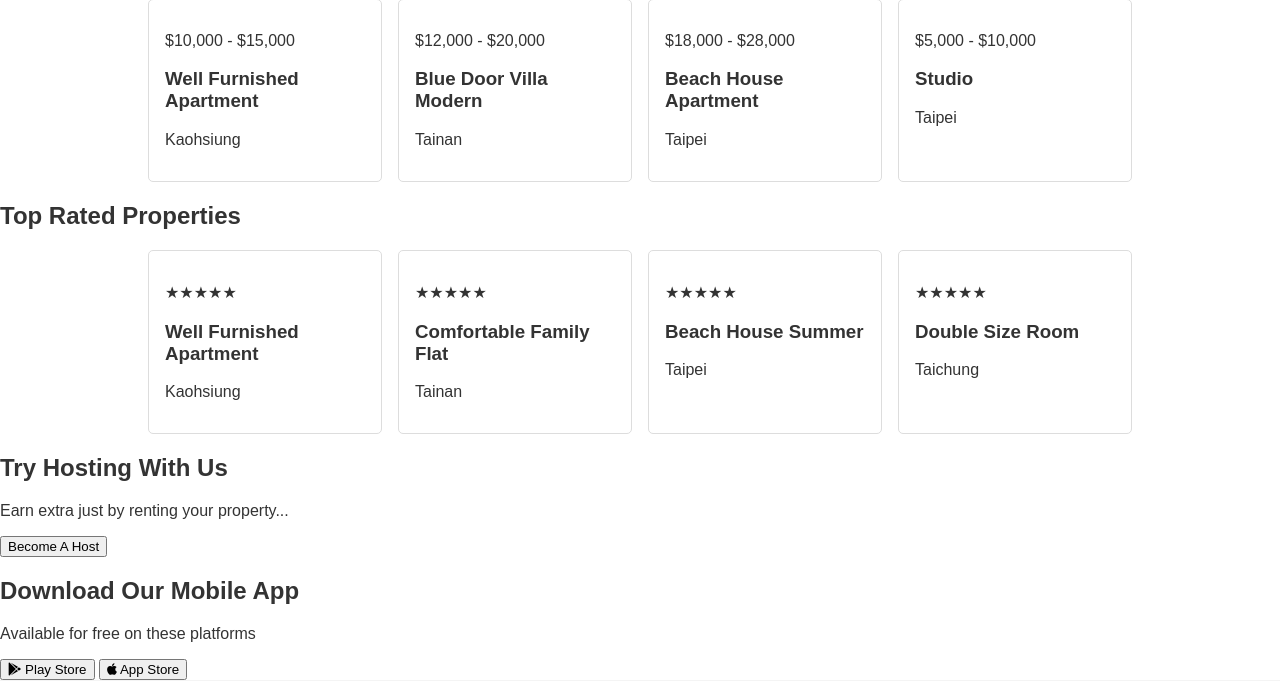
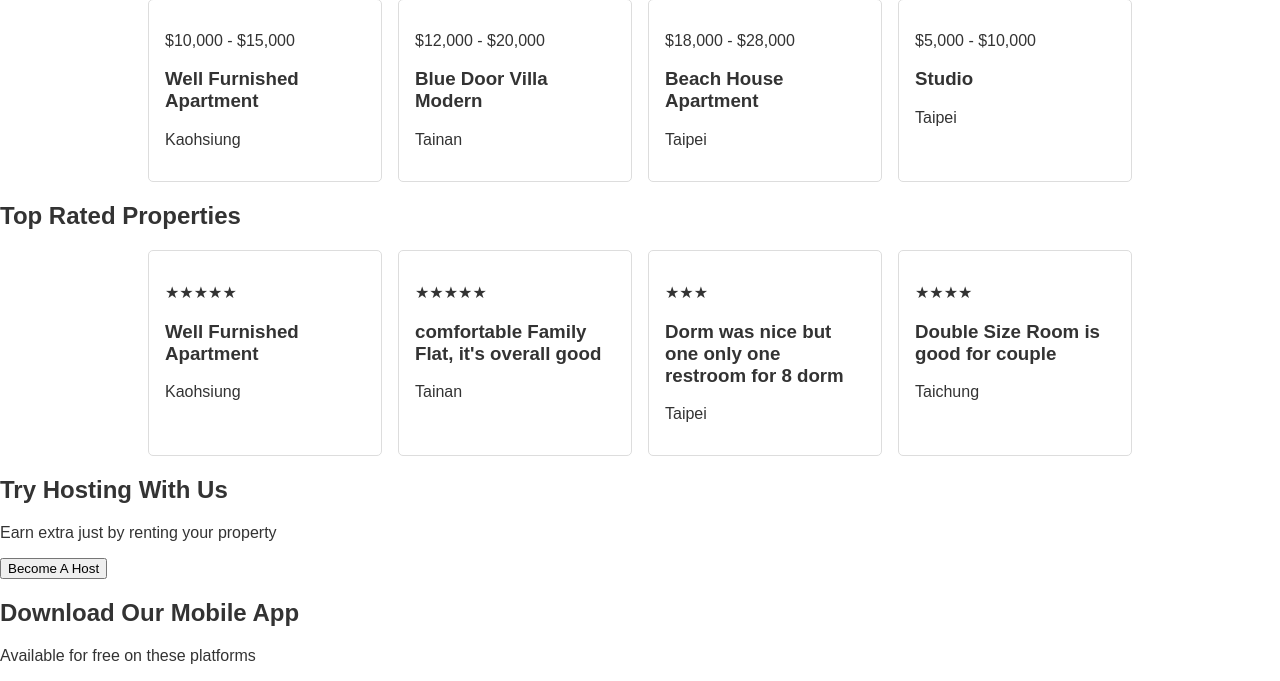
Before and after one commit to ashrafghulam/Final-Term, a Flask app: page / in a window 1280 px wide. Shown: the part 304-985 px from the top of the page. Run offline with Flask 3, Linux system fonts and the light colour scheme.

Commit message:
some basic changes in Home page

```diff
--- a/templates/home.html
+++ b/templates/home.html
@@ -75,17 +75,17 @@
                 </div>
                 <div class="property-card">
                     <p>★★★★★</p>
-                    <h3>Comfortable Family Flat</h3>
+                    <h3>comfortable Family Flat, it's overall good</h3>
                     <p>Tainan</p>
                 </div>
                 <div class="property-card">
-                    <p>★★★★★</p>
-                    <h3>Beach House Summer</h3>
+                    <p>★★★</p>
+                    <h3>Dorm was nice but one only one restroom for 8 dorm</h3>
                     <p>Taipei</p>
                 </div>
                 <div class="property-card">
-                    <p>★★★★★</p>
-                    <h3>Double Size Room</h3>
+                    <p>★★★★</p>
+                    <h3>Double Size Room is good for couple</h3>
                     <p>Taichung</p>
                 </div>
             </div>
@@ -94,7 +94,7 @@
         <!-- Call to Action Section -->
         <section class="host">
             <h2>Try Hosting With Us</h2>
-            <p>Earn extra just by renting your property...</p>
+            <p>Earn extra just by renting your property</p>
             <button>Become A Host</button>
         </section>
 
```
